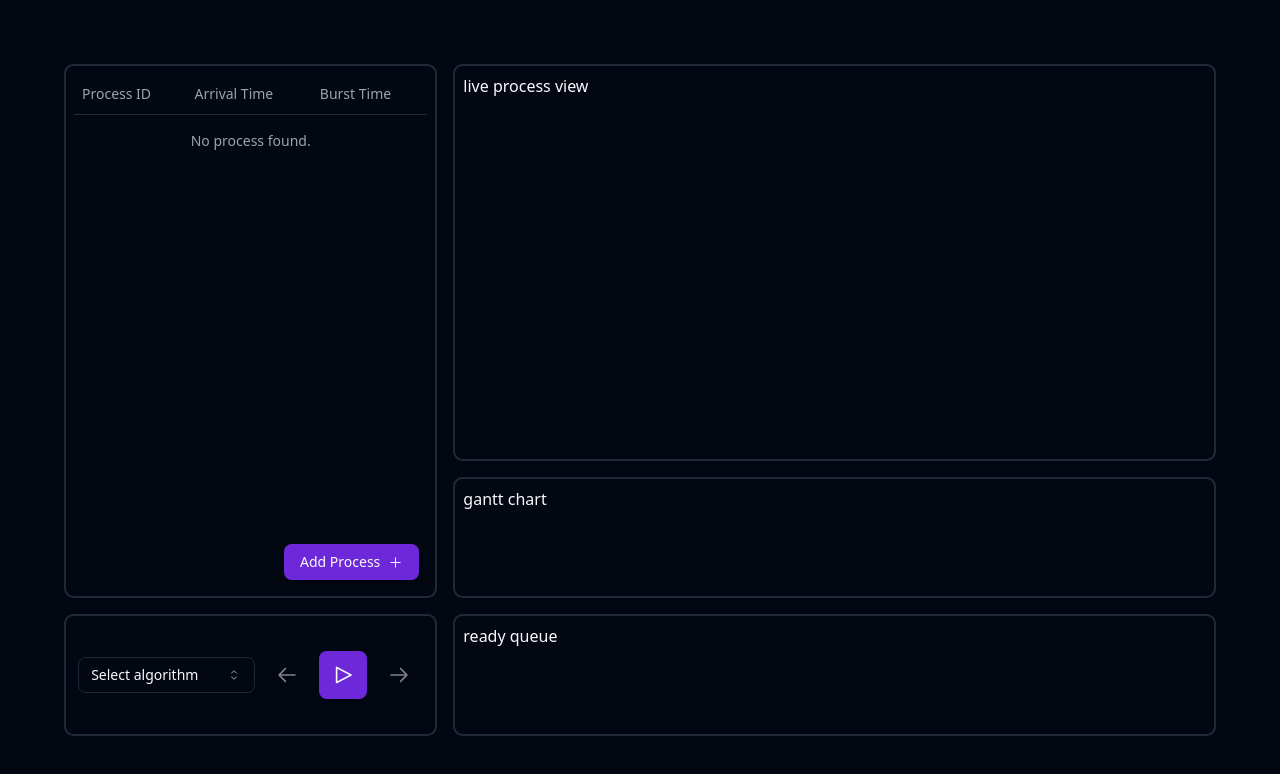
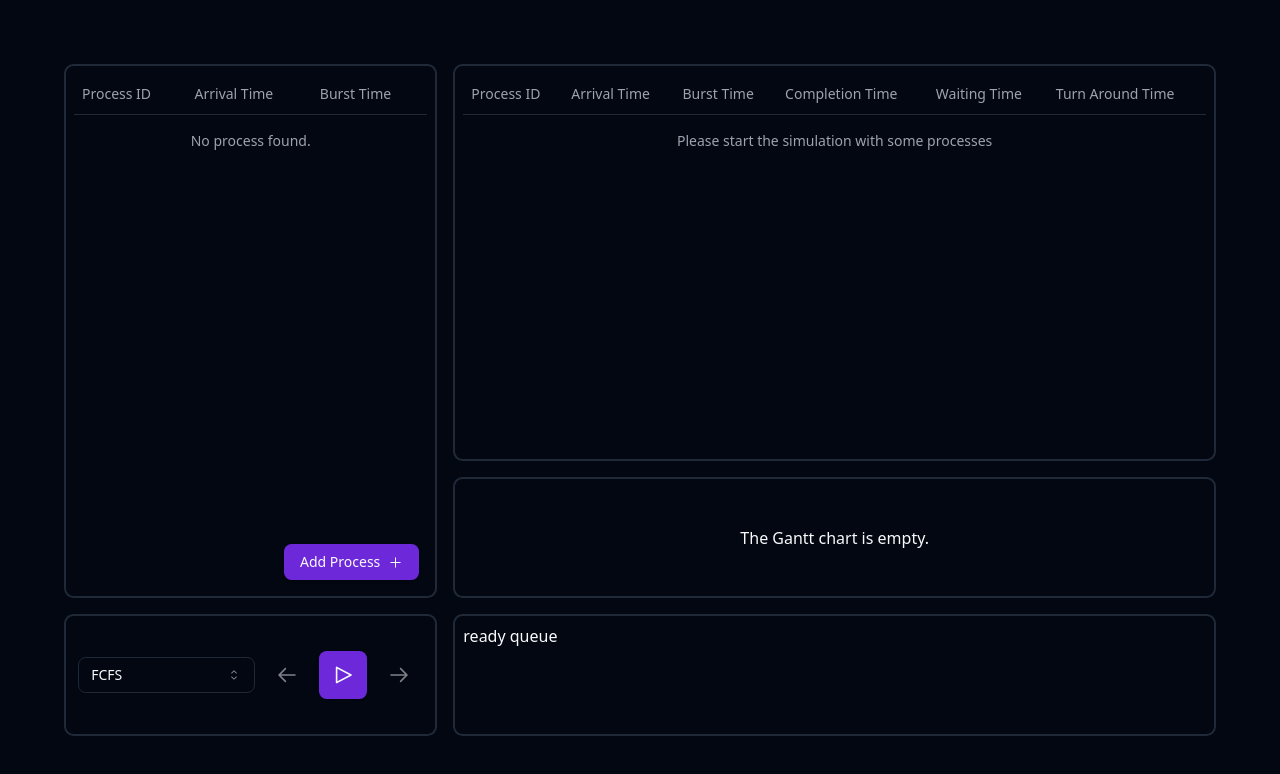
Before and after one commit to Nirlep5252/scheduling-algorithms, a React (Vite) app: page / in a window 1280 px wide. Shown: the top 774 px of the page. Built offline with nearby package versions, Linux system fonts and the light colour scheme.

Commit message:
feat: add fcfs scuffed implementation

```diff
--- a/package.json
+++ b/package.json
@@ -10,6 +10,7 @@
     "preview": "vite preview"
   },
   "dependencies": {
+    "@formkit/auto-animate": "^0.8.1",
     "@radix-ui/react-dialog": "^1.0.5",
     "@radix-ui/react-icons": "^1.3.0",
     "@radix-ui/react-label": "^2.0.2",
@@ -19,8 +20,10 @@
     "@vitejs/plugin-react": "^4.2.1",
     "class-variance-authority": "^0.7.0",
     "clsx": "^2.1.0",
+    "next-themes": "^0.3.0",
     "react": "^18.2.0",
     "react-dom": "^18.2.0",
+    "sonner": "^1.4.41",
     "tailwind-merge": "^2.2.2",
     "tailwindcss-animate": "^1.0.7",
     "uuid": "^9.0.1",
--- a/src/App.tsx
+++ b/src/App.tsx
@@ -3,6 +3,7 @@ import { SimulationController } from "@/components/simulation-controller";
 import { GanttChart } from "@/components/gantt-chart";
 import { ReadyQueue } from "@/components/ready-queue";
 import { LiveProcessView } from "@/components/live-process-table";
+import { Toaster } from "@/components/ui/sonner";
 
 // Terminology:
 // - Arrival Time
@@ -20,6 +21,8 @@ import { LiveProcessView } from "@/components/live-process-table";
 
 function App() {
     return (
+        <>
+            <Toaster />
             <div className="w-screen h-screen bg-background grid grid-cols-3 grid-rows-5 gap-4 p-16 [&>*]:rounded-lg [&>*]:border-2 [&>*]:border-accent [&>*]:p-2">
                 <ProcessManager className="col-span-1 row-span-4" />
                 <LiveProcessView className="col-span-2 row-span-3" />
@@ -27,6 +30,7 @@ function App() {
                 <SimulationController className="col-span-1 row-span-1" />
                 <ReadyQueue className="col-span-2 row-span-1" />
             </div>
+        </>
     );
 }
 
--- a/src/components/gantt-chart.tsx
+++ b/src/components/gantt-chart.tsx
@@ -1,10 +1,32 @@
 import { cn } from "@/lib/utils";
+import { useProcessesStore } from "@/stores/processes";
+import { useSimulationStatus } from "@/stores/simulation-status";
 import React from "react";
+import { useAutoAnimate } from "@formkit/auto-animate/react"
+import * as uuid from "uuid";
 
 interface Props {
-  className?: string;
+    className?: string;
 }
 
 export const GanttChart: React.FC<Props> = (props) => {
-  return <div className={cn(props.className)}>gantt chart</div>;
+    const { ganttChart } = useSimulationStatus();
+    const { processes } = useProcessesStore();
+    const [parent] = useAutoAnimate();
+
+    return (<div
+        className={cn(props.className, "rounded-lg flex items-center justify-center overflow-y-scroll gap-1")}
+        ref={parent}
+    >{
+            ganttChart.length > 0 ? ganttChart.map((item) => {
+                return (
+                    <div
+                        key={item.process || uuid.v4()}
+                        className={`${item.process === "" ? "bg-red-400" : "bg-primary"} h-20 rounded-lg flex items-center justify-center`} style={{ width: `${(item.end - item.start) * 20}px` }}
+                    >
+                        {processes.find((process) => process.id === item.process)?.name}
+                    </div>
+                )
+            }) : <div>The Gantt chart is empty.</div>
+        }</div>);
 };
--- a/src/components/live-process-table.tsx
+++ b/src/components/live-process-table.tsx
@@ -1,10 +1,42 @@
 import { cn } from "@/lib/utils";
 import React from "react";
+import { Table, TableBody, TableCaption, TableCell, TableHead, TableHeader, TableRow } from "@/components/ui/table";
+import { useSimulationStatus } from "@/stores/simulation-status";
 
 interface Props {
-  className?: string;
+    className?: string;
 }
 
 export const LiveProcessView: React.FC<Props> = (props) => {
-  return <div className={cn(props.className)}>live process view</div>;
+    const { processes } = useSimulationStatus();
+
+    return (
+        <div className={cn(props.className)}>
+            <Table>
+                <TableCaption>{processes.length === 0 ? "Please start the simulation with some processes" : ""}</TableCaption>
+                <TableHeader>
+                    <TableRow>
+                        <TableHead>Process ID</TableHead>
+                        <TableHead>Arrival Time</TableHead>
+                        <TableHead>Burst Time</TableHead>
+                        <TableHead>Completion Time</TableHead>
+                        <TableHead>Waiting Time</TableHead>
+                        <TableHead>Turn Around Time</TableHead>
+                    </TableRow>
+                </TableHeader>
+                <TableBody>
+                    {processes.map((process) => (
+                        <TableRow className="h-14" key={process.id}>
+                            <TableCell>{process.name}</TableCell>
+                            <TableCell>{process.arrivalTime}</TableCell>
+                            <TableCell>{process.burstTime}</TableCell>
+                            <TableCell>{process.completionTime || "-"}</TableCell>
+                            <TableCell>{process.turnAroundTime ? process.turnAroundTime - process.burstTime : "-"}</TableCell>
+                            <TableCell>{process.turnAroundTime || "-"}</TableCell>
+                        </TableRow>
+                    ))}
+                </TableBody>
+            </Table>
+        </div>
+    );
 };
--- a/src/components/process-manager/add-process.tsx
+++ b/src/components/process-manager/add-process.tsx
@@ -59,13 +59,13 @@ export const AddProcess: React.FC<Props> = () => {
               <Label htmlFor="arrival-time" className="text-right">
                 Arrival Time
               </Label>
-              <Input required id="arrival-time" className="col-span-3" />
+              <Input type="number" required id="arrival-time" className="col-span-3" />
             </div>
             <div className="grid grid-cols-4 items-center gap-4">
               <Label htmlFor="burst-time" className="text-right">
                 Burst Time
               </Label>
-              <Input required id="burst-time" className="col-span-3" />
+              <Input type="number" required id="burst-time" className="col-span-3" />
             </div>
           </div>
           <DialogFooter>
--- a/src/components/simulation-controller.tsx
+++ b/src/components/simulation-controller.tsx
@@ -1,6 +1,6 @@
 import React from "react";
 import { Button } from "@/components/ui/button";
-import { ArrowLeftIcon, ArrowRightIcon, PlayIcon } from "@radix-ui/react-icons";
+import { ArrowLeftIcon, ArrowRightIcon, PauseIcon, PlayIcon } from "@radix-ui/react-icons";
 import { cn } from "@/lib/utils";
 import {
     Select,
@@ -9,22 +9,24 @@ import {
     SelectTrigger,
     SelectValue,
 } from "@/components/ui/select";
-import { useSimulationStatus } from "@/stores/simulation-status";
+import { useSimulationStatus, SimulationState } from "@/stores/simulation-status";
+import { useProcessesStore } from "@/stores/processes";
 
 interface Props {
     className?: string;
 }
 
 export const SimulationController: React.FC<Props> = (props) => {
-  const { isRunning, isPaused, setAlgorithm } = useSimulationStatus();
+    const { isRunning, setAlgorithm, pause, resume, start, next, previous, algorithm, isFinished, ganttChart } = useSimulationStatus();
+    const { processes } = useProcessesStore();
 
     return (
         <div className={cn(props.className, "flex items-center justify-around")}>
             <div className="algo-selector w-1/2">
                 <Select
+                    defaultValue={algorithm}
                     onValueChange={(value) => {
-            // @ts-expect-error stoopid
-            setAlgorithm(value);
+                        setAlgorithm(value as SimulationState["algorithm"]);
                     }}
                 >
                     <SelectTrigger>
@@ -37,21 +39,37 @@ export const SimulationController: React.FC<Props> = (props) => {
             </div>
             <div className="controls flex items-center justify-center gap-2">
                 <Button
-          disabled={isPaused || !isRunning}
+                    disabled={!isRunning || ganttChart.length === 0}
                     variant={"ghost"}
                     size="icon"
                     className="w-12 h-12"
+                    onClick={() => previous()}
                 >
                     <ArrowLeftIcon className="w-6 h-6" />
                 </Button>
-        <Button size="icon" className="w-12 h-12">
-          <PlayIcon className="w-6 h-6" />
+                <Button
+                    onClick={() => {
+                        if (isFinished) {
+                            start(processes);
+                            return;
+                        }
+                        if (isRunning) {
+                            pause();
+                        } else {
+                            resume();
+                        }
+                    }}
+                    size="icon"
+                    className="w-12 h-12"
+                >
+                    {!isRunning ? <PlayIcon className="w-6 h-6" /> : <PauseIcon className="w-6 h-6" />}
                 </Button>
                 <Button
-          disabled={isPaused || !isRunning}
+                    disabled={!isRunning || isFinished}
                     variant={"ghost"}
                     size="icon"
                     className="w-12 h-12"
+                    onClick={() => next()}
                 >
                     <ArrowRightIcon className="w-6 h-6" />
                 </Button>
--- /dev/null
+++ b/src/components/ui/sonner.tsx
@@ -0,0 +1,29 @@
+import { useTheme } from "next-themes"
+import { Toaster as Sonner } from "sonner"
+
+type ToasterProps = React.ComponentProps<typeof Sonner>
+
+const Toaster = ({ ...props }: ToasterProps) => {
+  const { theme = "system" } = useTheme()
+
+  return (
+    <Sonner
+      theme={theme as ToasterProps["theme"]}
+      className="toaster group"
+      toastOptions={{
+        classNames: {
+          toast:
+            "group toast group-[.toaster]:bg-background group-[.toaster]:text-foreground group-[.toaster]:border-border group-[.toaster]:shadow-lg",
+          description: "group-[.toast]:text-muted-foreground",
+          actionButton:
+            "group-[.toast]:bg-primary group-[.toast]:text-primary-foreground",
+          cancelButton:
+            "group-[.toast]:bg-muted group-[.toast]:text-muted-foreground",
+        },
+      }}
+      {...props}
+    />
+  )
+}
+
+export { Toaster }
--- a/src/lib/algorithms/base.ts
+++ /dev/null
@@ -1,3 +0,0 @@
-export class SchedulingAlgorithm {
-  constructor() {}
-}
--- a/src/stores/processes.ts
+++ b/src/stores/processes.ts
@@ -1,7 +1,7 @@
 import { create } from "zustand";
 import { persist } from "zustand/middleware";
 
-interface Process {
+export interface Process {
   id: string;
   name: string;
   arrivalTime: number;
--- a/src/stores/simulation-status.ts
+++ b/src/stores/simulation-status.ts
@@ -1,40 +1,128 @@
 import { create } from "zustand";
 import { persist } from "zustand/middleware";
+import { Process } from "./processes";
+import { toast } from "sonner";
 
-interface State {
+interface SimulationProcess {
+    id: string;
+    name: string;
+    arrivalTime: number;
+    burstTime: number;
+    completionTime: number | null;
+    turnAroundTime: number | null;
+}
+
+export interface SimulationState {
     isRunning: boolean;
-  isPaused: boolean;
     algorithm: "fcfs";
+    processes: SimulationProcess[];
+    isFinished: boolean;
+    currentTime: number;
+    ganttChart: {
+        process: string;
+        start: number;
+        end: number;
+    }[];
 }
 
 interface Actions {
     pause: () => void;
     resume: () => void;
-  start: () => void;
-  stop: () => void;
-  setAlgorithm: (algorithm: State["algorithm"]) => void;
+    start: (processes: Process[]) => void;
+    setAlgorithm: (algorithm: SimulationState["algorithm"]) => void;
+
+    next: () => void;
+    previous: () => void;
 }
 
-export const useSimulationStatus = create<State & Actions>()(
+export const useSimulationStatus = create<SimulationState & Actions>()(
     persist(
-    (set) => ({
+        (set, get) => ({
+            ganttChart: [],
+            currentTime: 0,
             isRunning: false,
-      isPaused: false,
             algorithm: "fcfs",
+            processes: [],
+            isFinished: true,
             pause() {
-        set({ isPaused: true });
+                set({ isRunning: false });
             },
             resume() {
-        set({ isPaused: false });
-      },
-      start() {
                 set({ isRunning: true });
             },
-      stop() {
-        set({ isRunning: false });
+            start(processes) {
+                if (processes.length === 0) return;
+                set({
+                    isRunning: true,
+                    processes: processes.map((process) => {
+                        return {
+                            id: process.id,
+                            name: process.name,
+                            arrivalTime: process.arrivalTime,
+                            burstTime: process.burstTime,
+                            completionTime: null,
+                            turnAroundTime: null,
+                        };
+                    }),
+                    isFinished: false,
+                });
             },
             setAlgorithm(algorithm) {
                 set({ algorithm });
+            },
+
+            next() {
+                const state = get();
+                console.log(state.processes);
+                const incompleteProcesses = state.processes.filter((process) => process.completionTime === null);
+                console.log(incompleteProcesses);
+                switch (state.algorithm) {
+                    case "fcfs":
+                        incompleteProcesses.sort((a, b) => a.arrivalTime - b.arrivalTime);
+                        set((state) => ({
+                            currentTime: state.currentTime + incompleteProcesses[0].burstTime,
+                            processes: state.processes.map((process) => {
+                                if (process.id === incompleteProcesses[0].id) {
+                                    return {
+                                        ...process,
+                                        completionTime: state.currentTime + process.burstTime,
+                                        turnAroundTime: state.currentTime + process.burstTime - process.arrivalTime,
+                                    };
+                                }
+                                return process;
+                            }),
+                            ganttChart: [...state.ganttChart, {
+                                process: incompleteProcesses[0].id,
+                                start: state.currentTime,
+                                end: state.currentTime + incompleteProcesses[0].burstTime,
+                            }],
+                            isFinished: incompleteProcesses.length === 1,
+                        }));
+                        break;
+                }
+                if (incompleteProcesses.length === 1) {
+                    toast.success("Simulation finished!");
+                }
+            },
+            previous() {
+                set((state) => {
+                    const lastProcess = state.ganttChart[state.ganttChart.length - 1];
+                    return {
+                        currentTime: state.currentTime - (lastProcess.end - lastProcess.start),
+                        processes: state.processes.map((process) => {
+                            if (process.id === lastProcess.process) {
+                                return {
+                                    ...process,
+                                    completionTime: null,
+                                    turnAroundTime: null,
+                                };
+                            }
+                            return process;
+                        }),
+                        ganttChart: state.ganttChart.slice(0, -1),
+                        isFinished: false,
+                    };
+                });
             },
         }),
         {
```
Also changed, not shown: src/components/process-manager/process-table.tsx (+5 -5 lines), src/lib/algorithms/fcfs.ts (deleted, +0 -7 lines), 1 other file (tests, documents, lock files or other folders). Lines whose indentation alone changed are shown as unchanged.
